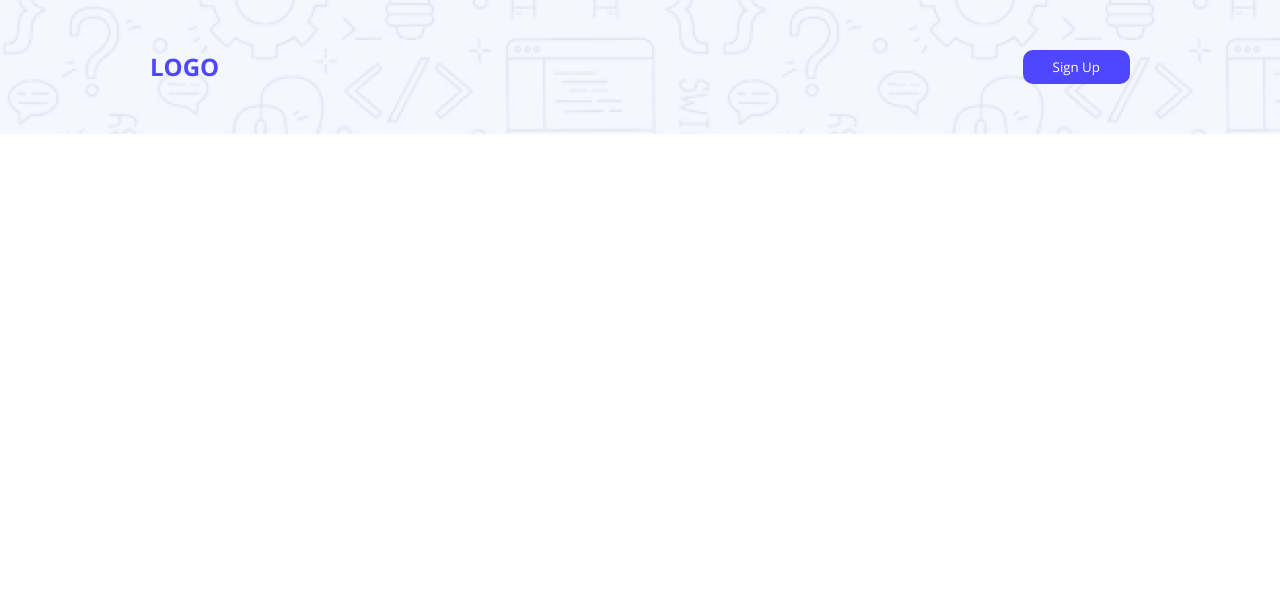
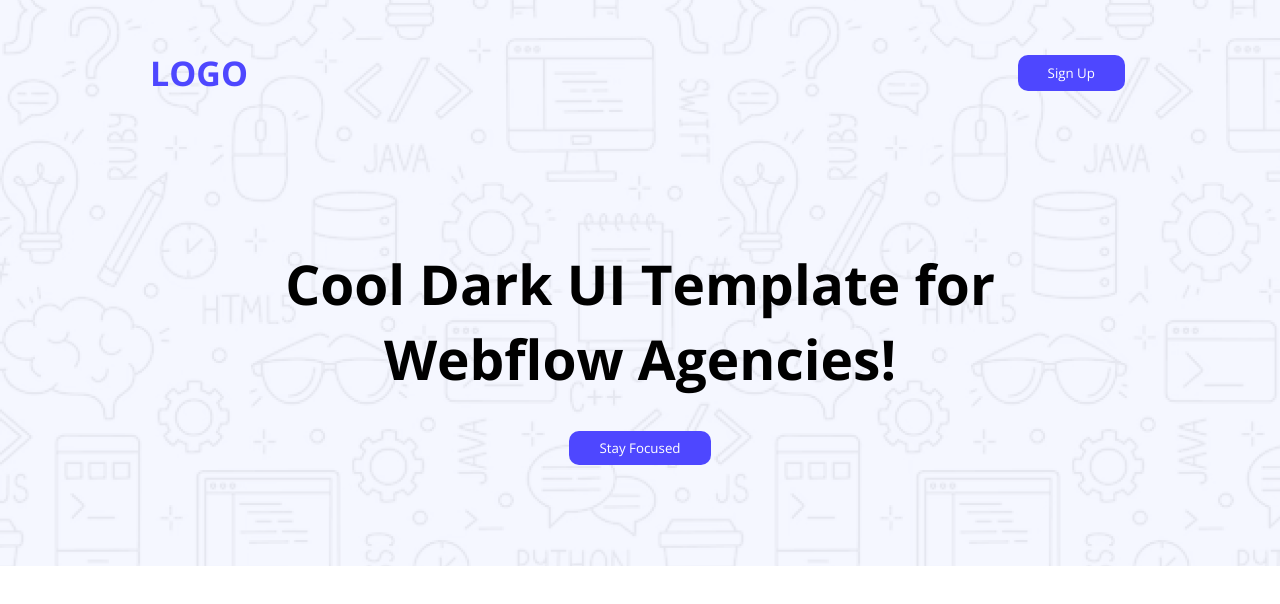
Before and after one commit to Riyadpro-dev/phero12Assignment1ByRiyad, a plain HTML site: page index.html in a window 1280 px wide. Drawn offline with nearby package versions, Linux system fonts and the light colour scheme.

Commit message:
banner added

```diff
--- a/index.html
+++ b/index.html
@@ -24,6 +24,10 @@
             <button class="btn">Sign Up</button>
 
         </nav>
+        <section class="banner">
+            <h1>Cool Dark UI Template for Webflow Agencies!</h1>
+            <button class="btn">Stay Focused</button>
+        </section>
 
     </header>
 
--- a/style.css
+++ b/style.css
@@ -7,6 +7,7 @@
 /* nav design */
 .header{
     background-image: url(Assets/Hero-bg.png);
+    background-repeat: cover;
 }
 
 
@@ -50,6 +51,7 @@ color: WHITE;
 
 .logo{
 
+  font-size: 34px;
     color: #4E47FF;
 
 }
@@ -57,7 +59,7 @@ color: WHITE;
 .btn{
     color: WHITE;
     background-color:#4E47FF ;
-    margin: 0px;
+    margin: 5px;
     padding: 8px 30px;
     border: 0px;
     border-radius: 10px;
@@ -70,3 +72,16 @@ color: WHITE;
     "wdth" 100;
 
 }
+
+/* banner section */
+
+.banner{
+    text-align: center;
+    border: 1px;
+    border-color: black;
+    min-height: 420px;
+}
+.banner h1{
+    padding: 100px 200px 30px;
+    font-size: 55px;
+}
```
